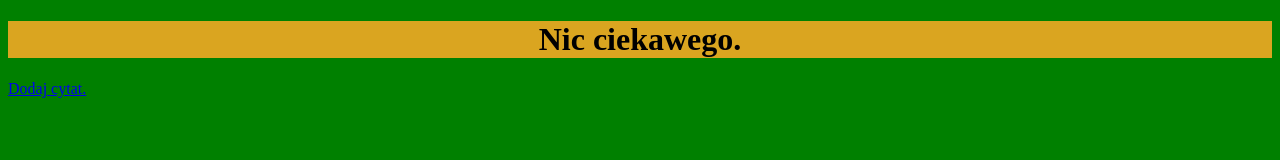
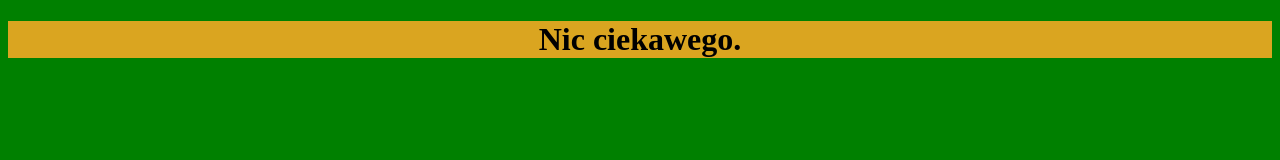
Before and after one commit to SzeligaMateusz/szeligamateusz.github.io, a plain HTML site: page index.html in a window 1280 px wide. Drawn offline with Linux system fonts and the light colour scheme.

Commit message:
Update index.html

```diff
--- a/index.html
+++ b/index.html
@@ -4,9 +4,7 @@
 </head>
 <body>
 <h1>Nic ciekawego.</h1>
-<a class="btn" href="index1.html">
-    Dodaj cytat.
-</a>
+
 
 
 
```
